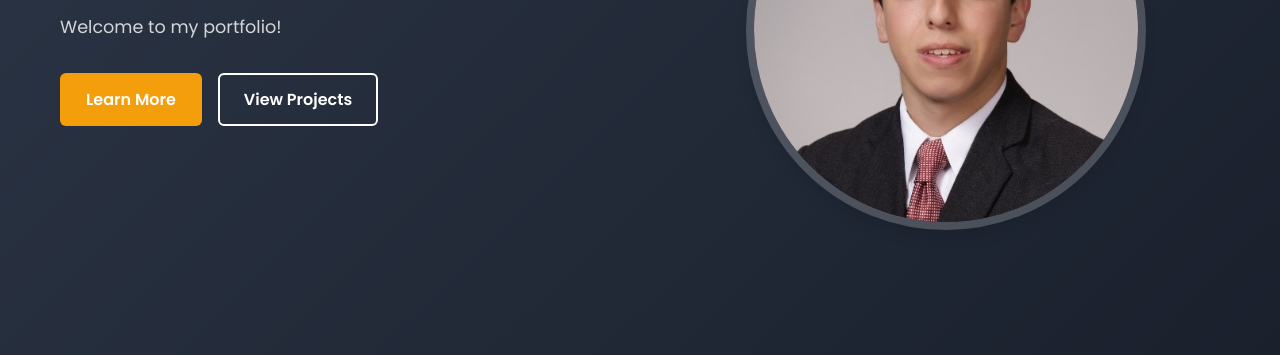
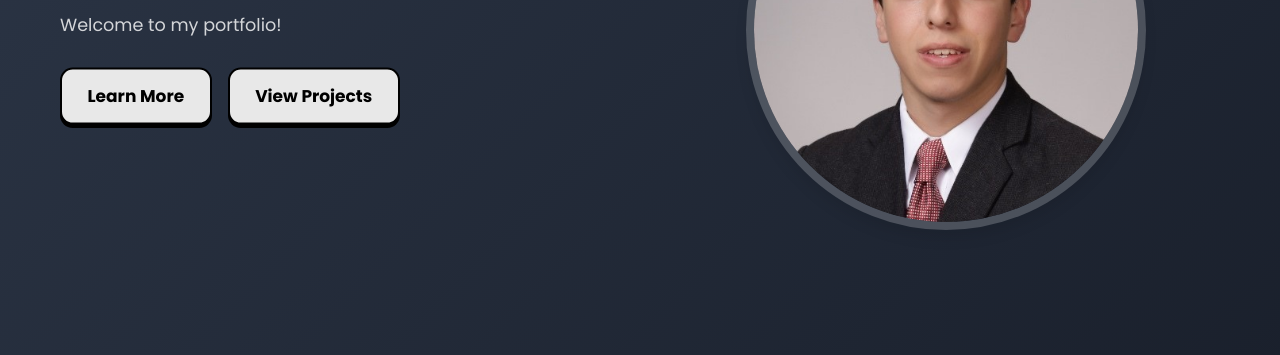
Before and after one commit to Stevey150/Personal-Portfolio, a plain HTML site: page public/index.html in a window 1280 px wide. Shown: the part 445-800 px from the top of the page. Drawn offline with Linux system fonts and the light colour scheme; some icons are missing.

Commit message:
btn change

```diff
--- a/public/index.html
+++ b/public/index.html
@@ -67,8 +67,8 @@
                 <p class="hero-subtitle" data-en="Solving problems with data-driven decisions" data-es="Resolviendo problemas con decisiones basadas en datos">Solving problems with data-driven decisions</p>
                 <p class="hero-description" data-en="Welcome to my portfolio!" data-es="¡Bienvenido a mi portafolio!">Welcome to my portfolio!</p>
                 <div class="hero-buttons">
-                    <a href="#about" class="btn btn-primary" data-en="Learn More" data-es="Conoce Más">Learn More</a>
-                    <a href="projects.html" class="btn btn-secondary" data-en="View Projects" data-es="Ver Proyectos">View Projects</a>
+                    <a href="#about" class="btn btn-primary" data-en="Learn More" data-es="Conoce Más"><span class="button_top">Learn More</span></a>
+                    <a href="projects.html" class="btn btn-secondary" data-en="View Projects" data-es="Ver Proyectos"><span class="button_top">View Projects</span></a>
                 </div>
             </div>
             <div class="hero-image">
--- a/public/styles.css
+++ b/public/styles.css
@@ -201,7 +201,7 @@ body {
 
 .btn-primary {
     background: var(--accent-color);
-    color: white;
+    color: #d97706;
 }
 
 .btn-primary:hover {
@@ -225,6 +225,44 @@ body {
     flex-direction: column;
     align-items: center;
     gap: 1rem;
+}
+
+/* From Uiverse.io by Voxybuns - applied to hero buttons */
+.hero-buttons .btn {
+    /* Variables */
+    --button_radius: 0.75em;
+    --button_color: #e8e8e8;
+    --button_outline_color: #000000;
+    font-size: 17px;
+    font-weight: bold;
+    border: none;
+    cursor: pointer;
+    border-radius: var(--button_radius);
+    background: var(--button_outline_color);
+    display: inline-block;
+    padding: 0;
+}
+
+.hero-buttons .btn .button_top {
+    display: block;
+    box-sizing: border-box;
+    border: 2px solid var(--button_outline_color);
+    border-radius: var(--button_radius);
+    padding: 0.75em 1.5em;
+    background: var(--button_color);
+    color: var(--button_outline_color);
+    transform: translateY(-0.2em);
+    transition: transform 0.1s ease;
+}
+
+.hero-buttons .btn:hover .button_top {
+    /* Pull the button upwards when hovered */
+    transform: translateY(-0.33em);
+}
+
+.hero-buttons .btn:active .button_top {
+    /* Push the button downwards when pressed */
+    transform: translateY(0);
 }
 
 /* Language Toggle Styles */
```
